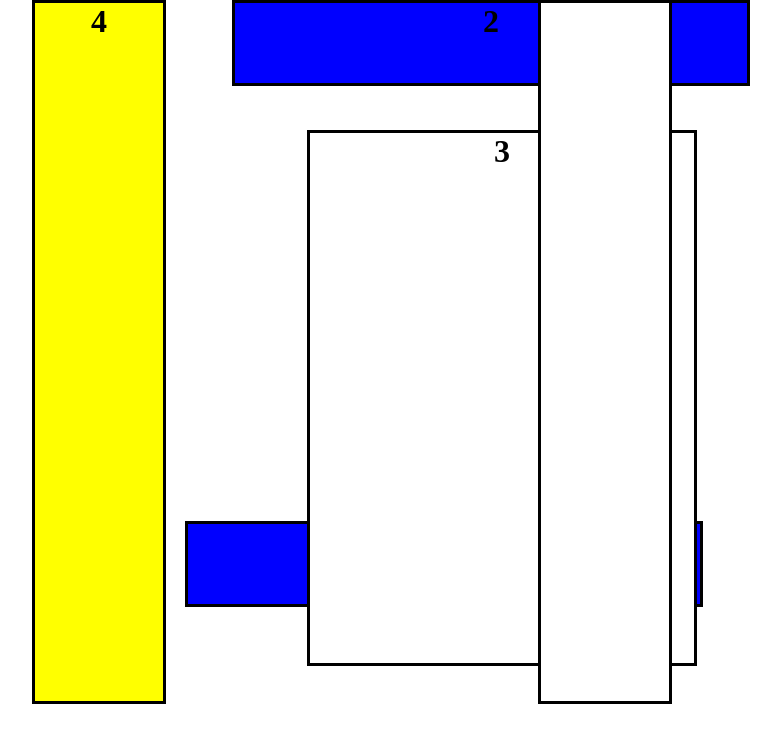
After one commit to Wionixx/Wionixx.github.io, a PHP site: the page made by lab3/blocks(var10).html in a window 1280 px wide. The commit adds this page. Shown: the top 743 px of the page, without its empty margins (158-939 px from the left). Run offline with PHP 8.4, Linux system fonts and the light colour scheme.

Commit message:
laba3complete

```diff
--- /dev/null
+++ b/lab3/blocks(var10).html
@@ -0,0 +1,34 @@
+<!DOCTYPE html>
+<html lang="en">
+<head>
+    <meta charset="UTF-8">
+    <title>Блоками</title>
+    <link rel="stylesheet" href="lab3(var10).css">
+</head>
+<body>
+<div class="container">
+<header>
+    <div class="col-1">
+        <h1>1</h1>
+    </div>
+</header>
+
+    <div class="col-2">
+        <h1>2</h1>
+    </div>
+
+    <div class="col-3">
+        <h1>3</h1>
+    </div>
+
+    <div class="col-4">
+        <h1>4</h1>
+    </div>
+<footer>
+    <div class="footer">
+        <h1></h1>
+    </div>
+</footer>
+</div>
+</body>
+</html>
--- a/lab3/floatview.html
+++ b/lab3/floatview.html
@@ -42,6 +42,10 @@
             <img src="blockphoto.jpg" width="400">
             <br>
             <img src="block.jpg">
+            <br>
+            <img src="block10.jpg" width="400">
+            <br>
+            <img src="codecss.jpg" width="400"> <img src="codecss2.jpg" width="400">
             <pre><code>
 
            </code></pre>
--- a/lab3/lab3(var10).css
+++ b/lab3/lab3(var10).css
@@ -2,10 +2,18 @@
     margin:0;
     padding:0;
 }
-.header{
-    height: 88px;
+.col-1{
+  width: 40%;
+  max-width: 896px;
+  height: 80px;
+  padding: 0;
+  margin: 40.7%;
+  position: absolute;
+  right: -102px;
   background-color: blue;
   border: solid 3px black;
+
+
 }
 .container {
     width: 100%;
@@ -16,35 +24,38 @@
     text-align: center;
 }
     .col-2 {
-    width: 23%;
-    height: 600px;
-    float: left;
-    background-color: yellow;
+      width: 40%;
+      max-width: 896px;
+      height: 80px;
+      padding: 0;
+      position: absolute;
+      left:390px;
+      background-color: blue;
       border: solid 3px black;
     }
     .col-3 {
-    width: 52%;
-    height: 600px;
-    float: left;
+        width: 30%;
+        height: 415px;
+        position:absolute;
+        left:465px;
+        bottom:134px;
+        padding-bottom:115px;
         background-color: white;
         border: solid 3px black;
     }
     .col-4 {
-    width: 23%;
-    height: 600px;
-    float: right;
+        width: 10%;
+        height: 698px;
+        float: left;
+        position: absolute;
         background-color: yellow;
         border: solid 3px black;
     }
-.footer{
-  width: 100%;
-  max-width: 896px;
-  height: 90px;
-  padding: 0;
-  margin: 31.7%;
+    .footer {
+      width: 10%;
+      height: 698px;
+      right:450px;
       position: absolute;
-  right: -102px;
-  background-color: blue;
+      background-color: white;
       border: solid 3px black;
-
     }
```
Also changed, not shown: lab3/block10.jpg (added), lab3/codecss.jpg (added), lab3/codecss2.jpg (added). Lines whose indentation alone changed are shown as unchanged.
